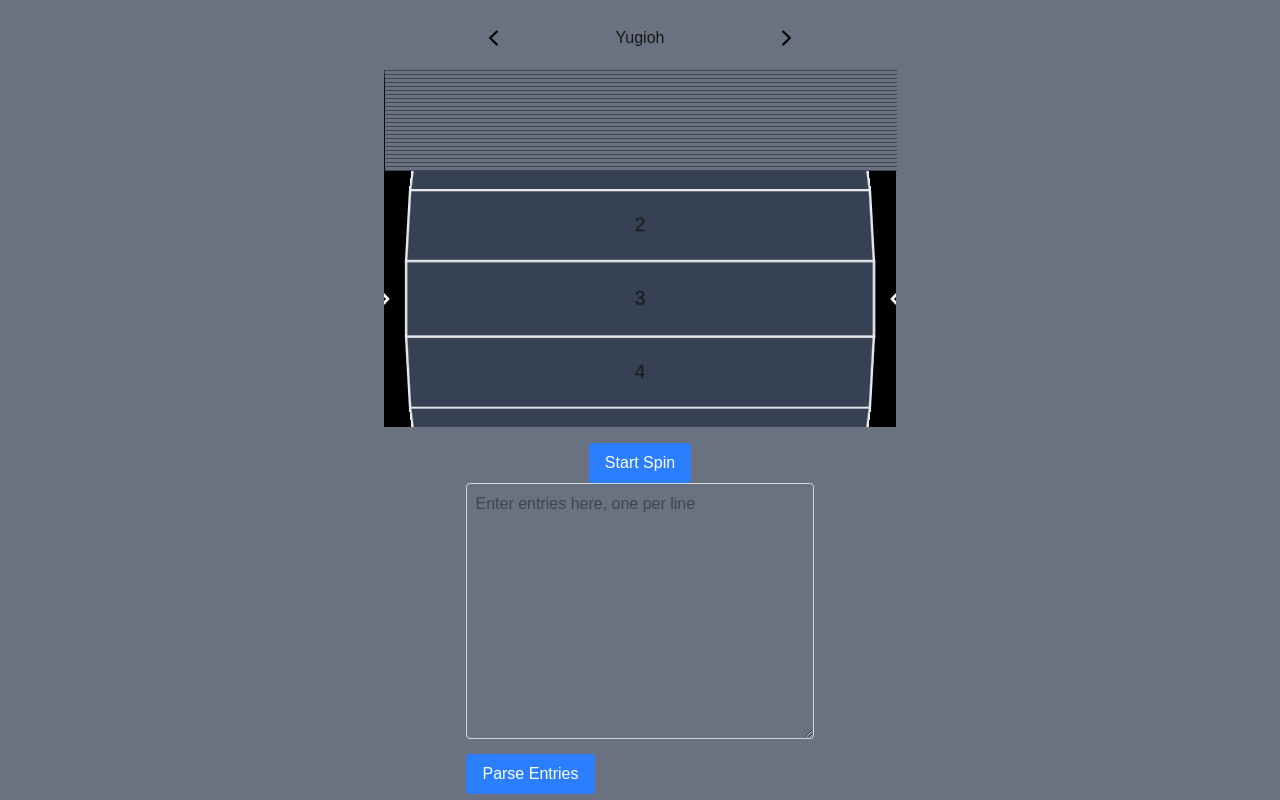
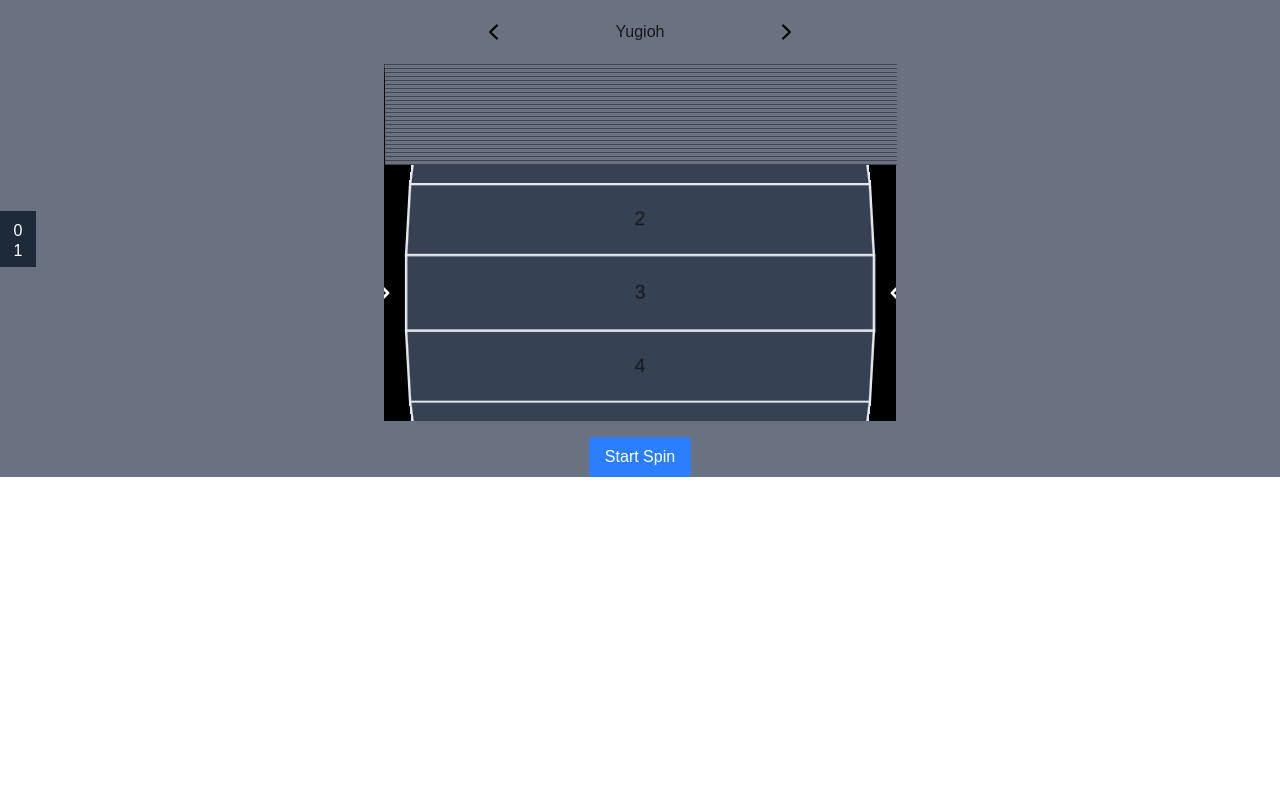
Before and after one commit to TzuHsuan/spinwheel, a Next.js app: page / in a window 1280 px wide. Built offline with nearby package versions, Linux system fonts and the light colour scheme.

Commit message:
basic side panel

```diff
--- a/src/app/components/entries.tsx
+++ b/src/app/components/entries.tsx
@@ -12,7 +12,7 @@
 	const parseEntries = (text: string) => {
 		const lines = text.split('\n').map(line => line.trim()).filter(line => line.length > 0);
 		let seperator = ' ';
-		let order: (keyof entry)[] = [];
+		let order: (keyof entry & string)[] = [];
 		let testChunk = lines[0].split(' ')
 		if (testChunk.length < 2) {
 			testChunk = lines[0].split(',')
@@ -56,7 +56,7 @@
 
 		const newEntries: entry[] = lines.map(line => {
 			const parts = line.split(seperator).map(part => part.trim());
-			const entryObj = {}
+			let entryObj: any = {};
 			entryObj[order[0]] = parts[0];
 			entryObj[order[1]] = parts[1];
 			if (order.length === 3) {
--- /dev/null
+++ b/src/app/components/side.tsx
@@ -0,0 +1,25 @@
+import React from 'react'
+
+export const Side = ({ children }: { children: React.ReactNode | React.ReactNode[] }) => {
+
+	if (!children) return null;
+	if (!Array.isArray(children)) children = [children]
+
+	const [activeChild, setActiveChild] = React.useState<keyof typeof children[] | null>(null);
+	return (
+		<div className="absolute top-[50%] -translate-y-1/2 left-0 bg-gray-800 p-2">
+			<div className="flex flex-row items-center gap-2">
+				<ul>
+					{(children as React.ReactNode[]).map((child, index: number) => (
+						<li
+							key={index}
+							className={`size-5 ${activeChild == index ? 'text-blue-500' : 'text-white'} text-center cursor-pointer`}
+							onClick={() => activeChild === index ? setActiveChild(null) : setActiveChild(index)}>{index}</li>))}
+				</ul>
+				{(activeChild != null) && (children as React.ReactNode[])[activeChild] as React.ReactElement}
+			</div>
+		</div>
+	)
+}
+/*
+*/
--- a/src/app/page.tsx
+++ b/src/app/page.tsx
@@ -4,6 +4,7 @@
 import { Visualizer } from "./components/eq"
 import { Roulette } from "./components/roulette"
 import { Entries } from "./components/entries"
+import { Side } from "./components/side"
 
 export default function Home() {
   const [trackIndex, setTrackIndex] = useState(0)
@@ -35,14 +36,15 @@
   }
 
   return (
-    <div className="flex flex-col items-center justify-center h-screen bg-gray-500">
+    <div className="relative flex flex-col items-center bg-gray-500">
       <Tracks trackList={trackList} index={trackIndex} setIndex={setTrackIndex} />
       <Visualizer setDuration={setDuration} isSpinning={isSpinning} />
       <Roulette isSpinning={isSpinning} duration={duration} done={spinEnd} setWinner={setWinner} entries={entries} />
       <button onClick={() => setIsSpinning(true)} className="mt-4 px-4 py-2 bg-blue-500 text-white rounded">Start Spin</button>
-      <Entries setEntries={setEntries} />
-      {entries.map((entry, index) => (
-        <div key={index} className="text-white">{entry.name || entry.id}: {entry.entries}</div>))}
+      <Side>
+        <Entries setEntries={setEntries} />
+        <Entries setEntries={setEntries} />
+      </Side>
     </div>
   );
 }
```
